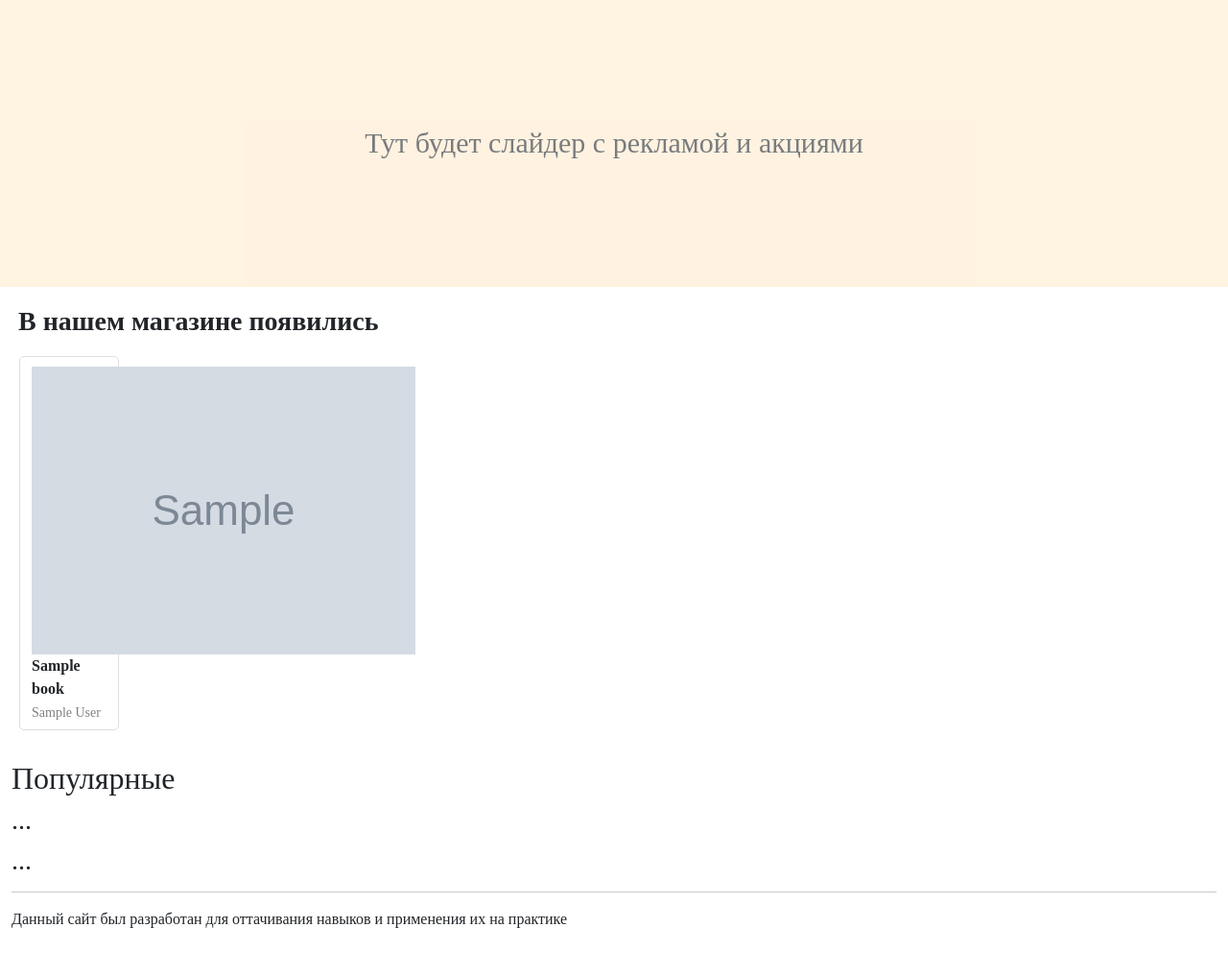
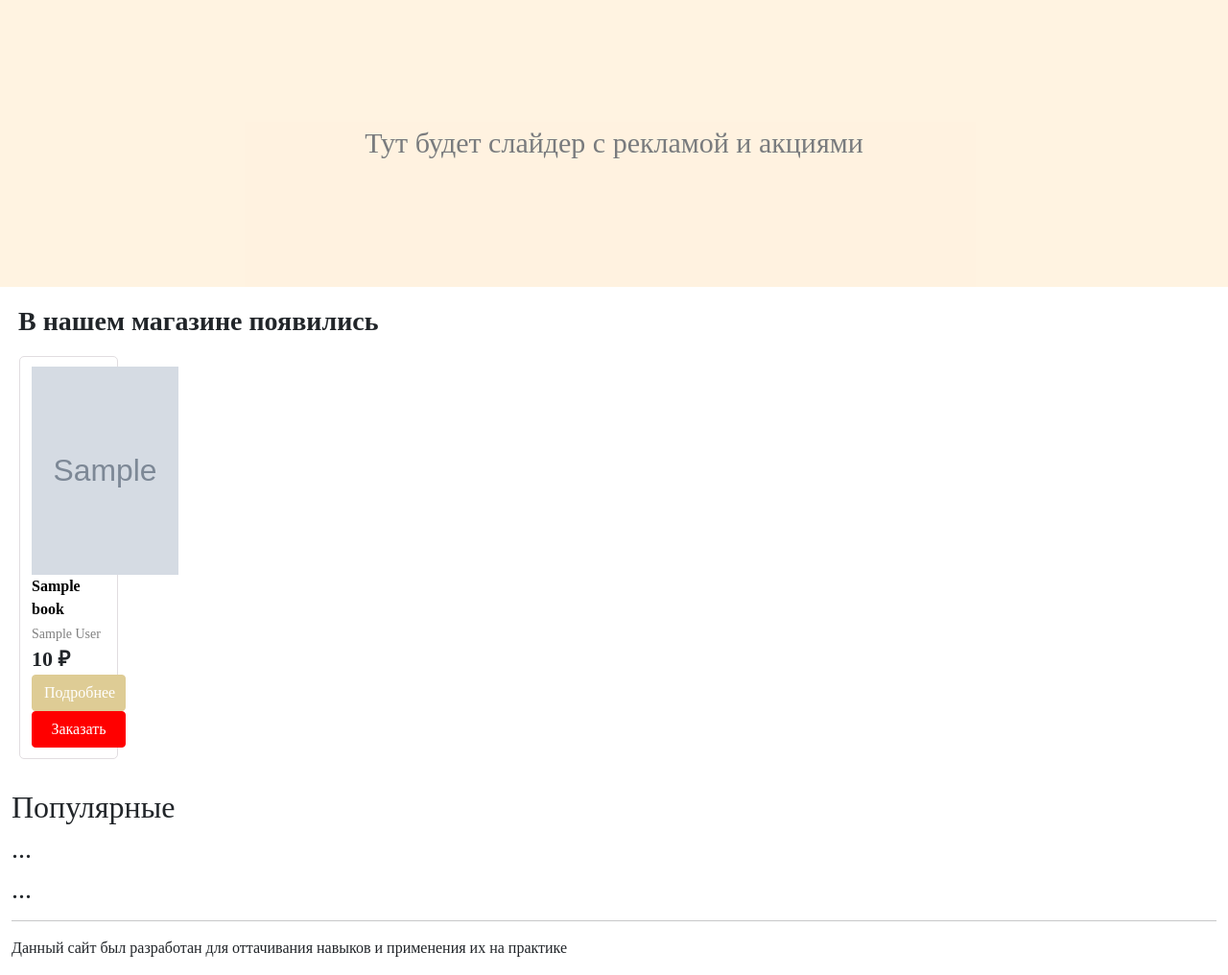
Before and after one commit to mabredin/djangolearn, a Django app: page / in a window 1280 px wide. Shown: the part 382-1398 px from the top of the page at 96% size. Before the commit the page ends 1349 px from the top, so only its background shows below. Run offline with Django 4.2, Linux system fonts and the light colour scheme; tables that the repository leaves empty hold one stand-in row (values such as "Sample post"); grey boxes marked "Sample" are stand-in pictures; some libraries are stand-ins or nearby versions.

Commit message:
Rename genres.html on catalog.html Change catalog.html, base_generic.html, index.html, style.css, urls.py and views.py

```diff
--- a/BookStore/catalog/urls.py
+++ b/BookStore/catalog/urls.py
@@ -7,7 +7,8 @@
 app_name = 'catalog'
 urlpatterns = [
     path('', views.HomePageView.as_view(), name="home"),
-    path('genres/', views.GenresView.as_view(), name="genres"),
+    path('catalog/', views.CatalogView.as_view(), name="catalog"),
+    path('catalog/<int:pk>/', views.DetailView.as_view(), name="detail"),
     path('about/', views.about, name="about"),
     path('recommendations/', views.recommendations, name="recommendations"),
 ]
--- a/BookStore/catalog/views.py
+++ b/BookStore/catalog/views.py
@@ -14,9 +14,9 @@
         return Book.objects.order_by('-id')[:6]
 
 
-class GenresView(generic.ListView):
+class CatalogView(generic.ListView):
     model = Genre
-    template_name = 'catalog/genres.html'
+    template_name = 'catalog/catalog.html'
     context_object_name = 'list_genres'
 
     # def get_context_data(self, *args, **kwargs):
@@ -34,6 +34,14 @@
     #     return self.render_to_response(context)
 
 
+class DetailView(generic.DetailView):
+    model = Book
+    template_name = 'catalog/detail.html'
+
+    def get_queryset(self):
+        return Book.objects.all()
+
+
 def about(request):
     return render(request, 'not_ready.html')
 
--- a/BookStore/static/css/style.css
+++ b/BookStore/static/css/style.css
@@ -1,3 +1,7 @@
+* {
+    font-family: 'montserratthin Regular 400';
+}
+
 @font-face {
     font-family: 'alergianormal-regularregular';
     src: url('../fonts/alergianormal-regular-webfont.woff2') format('woff2'),
@@ -13,10 +17,6 @@
     font-weight: normal;
     font-style: normal;
 
-}
-
-.container-fluid {
-    font-family: 'montserratthin Regular 400';
 }
 
 .col-sm {
@@ -45,17 +45,16 @@
 }
 
 .title_genres_h2 {
-    font-family: 'montserratthin Regular 400';
     font-size: 28px;
 }
 
 .title_genres_ul {
     padding-left: 10px;
     list-style-type: none;
+    font-size: 20px;
 }
 
 .title_all_books {
-    font-family: 'montserratthin Regular 400';
     font-size: 28px;
     margin-bottom: 15px;
     padding-left: 19px;
@@ -74,7 +73,6 @@
 }
 
 .title {
-    font-family: 'montserratthin Regular 400';
     font-size: 16px;
     outline: none;
     height: 50px;
@@ -82,13 +80,14 @@
 }
 
 .author {
-    font-family: 'montserratthin Regular 400';
     font-size: 14px;
     color: gray;
+    outline: none;
+    height: 20px;
+    overflow: hidden;
 }
 
 .cost {
-    font-family: 'montserratthin Regular 400';
     font-size: 22px;
     text-align: left;
 }
@@ -118,10 +117,20 @@
     color: white;
 }
 
+#detail:hover {
+    color: white;
+    background-color: #DECC70FF;
+}
+
 #order {
     width: 98px;
     background-color: red;
     border-color: red;
+}
+
+#order:hover {
+    color: white;
+    background-color: #E70000FF;
 }
 
 .btn-primary:focus {
@@ -131,3 +140,12 @@
 .btn-primary:target {
     box-shadow: none;
 }
+
+#books {
+    color: black;
+    text-decoration: none;
+}
+
+#books:hover {
+    color: red;
+}
--- a/BookStore/templates/base_generic.html
+++ b/BookStore/templates/base_generic.html
@@ -26,7 +26,7 @@
         <div class="col-sm-5">
             {% block sidebar %}
             <span class="sidebar-nav" style="line-height: 153px">
-                <a href="{% url 'catalog:genres' %}">Каталог</a>
+                <a href="{% url 'catalog:catalog' %}">Каталог</a>
                 <a href="{% url 'catalog:about' %}">О сайте</a>
                 <a href="{% url 'catalog:recommendations' %}">Рекомендации</a>
             </span>
--- a/BookStore/templates/catalog/index.html
+++ b/BookStore/templates/catalog/index.html
@@ -11,7 +11,6 @@
 </div>
 {% if latest_books_list %}
 <div class="row">
-
     <div class="col-sm-12" style="padding-left: 0; padding-right: 0">
         <div style="font-family: 'montserratthin Regular 400'; font-size: 28px; margin-bottom: 15px; margin-top: 15px ; padding-left: 19px">
             <b>В нашем магазине появились</b>
@@ -19,26 +18,33 @@
         <ul class="line">
             {% for book in latest_books_list %}
             <li class="col-sm-2" style="float: left; margin-bottom: 15px">
-                <div class="row"
-                     style="width: 95%; height: 390px; border-style: solid; border-width: thin; border-radius: 5px; border-color: #E1DDE0; padding: 10px 0">
+                <div id="in-book" class="row">
                     <div class="image">
                         {% if book.image %}
-                        <img src="{{MEDIA_URL}}{{ book.image.url }}">
+                        <a href="{% url 'catalog:detail' book.id %}" id="books">
+                            <img src="{{MEDIA_URL}}{{ book.image.url }}" id="img-book">
+                        </a>
                         {% else %}
                         <p>Изображение отсутствует</p>
                         {% endif %}
                     </div>
-                    <div class="title"><b>{{ book.title }}</b></div>
+                    <div class="title">
+                        <a href="{% url 'catalog:detail' book.id %}" id="books"><b>{{ book.title }}</b></a>
+                    </div>
                     <div class="author">{{ book.display_author }}</div>
-                    <div class="cost"></div>
-                    <div class="bottom"></div>
+                    <div class="cost"><b>{{ book.cost }} ₽</b></div>
+                    <div class="buttons">
+                        <a href="{% url 'catalog:detail' book.id %}" style="text-decoration: none">
+                            <button class="btn btn-primary" type="button" id="detail">Подробнее</button>
+                        </a>
+                        <button class="btn btn-primary" type="submit" id="order">Заказать</button>
+                    </div>
                 </div>
             </li>
-
+            </a>
             {% endfor %}
         </ul>
     </div>
-
 </div>
 {% else %}
 <p>Нет книг</p>
```
Also changed, not shown: BookStore/templates/catalog/catalog.html (renamed from BookStore/templates/catalog/genres.html, +9 -3 lines).
